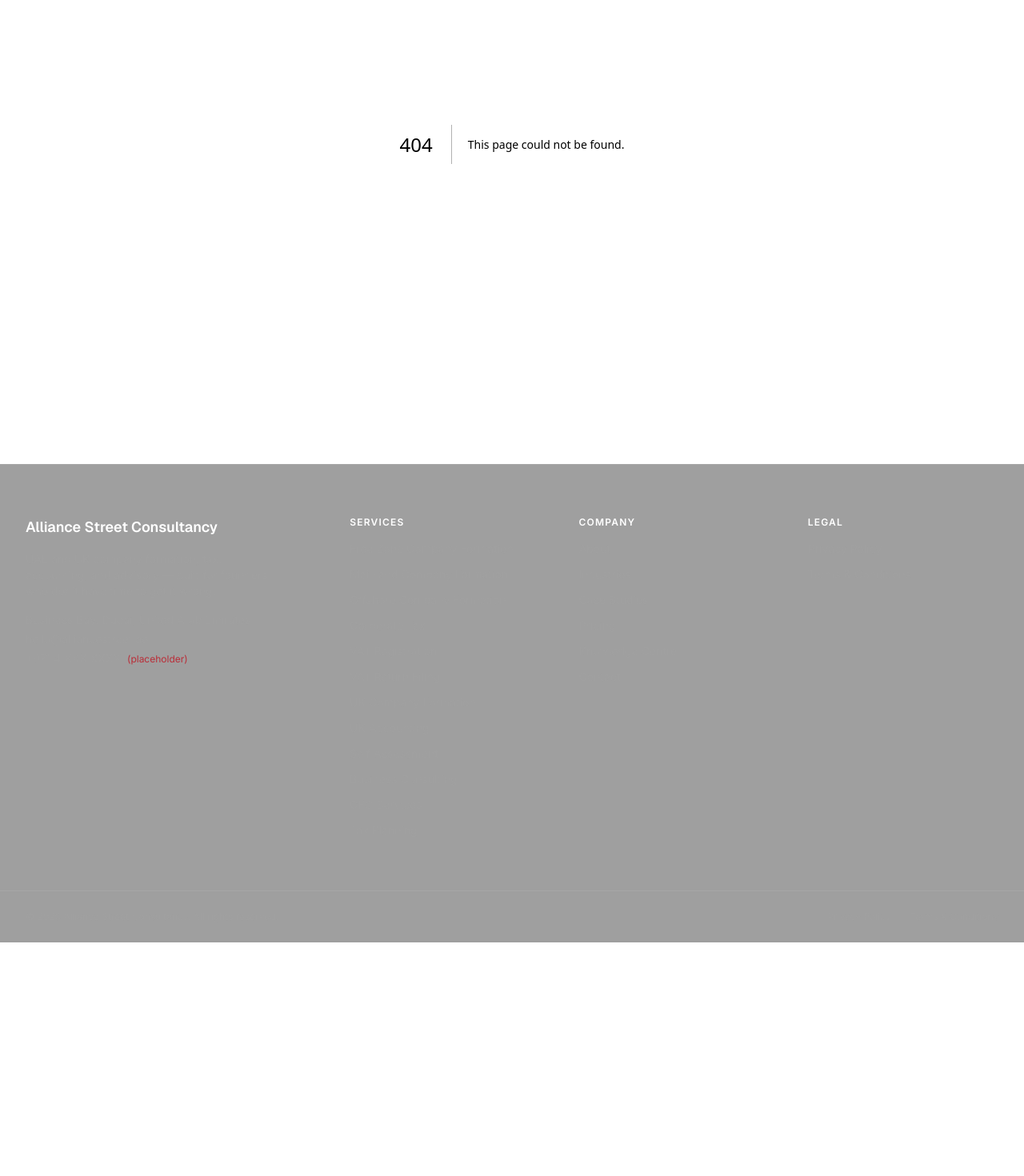
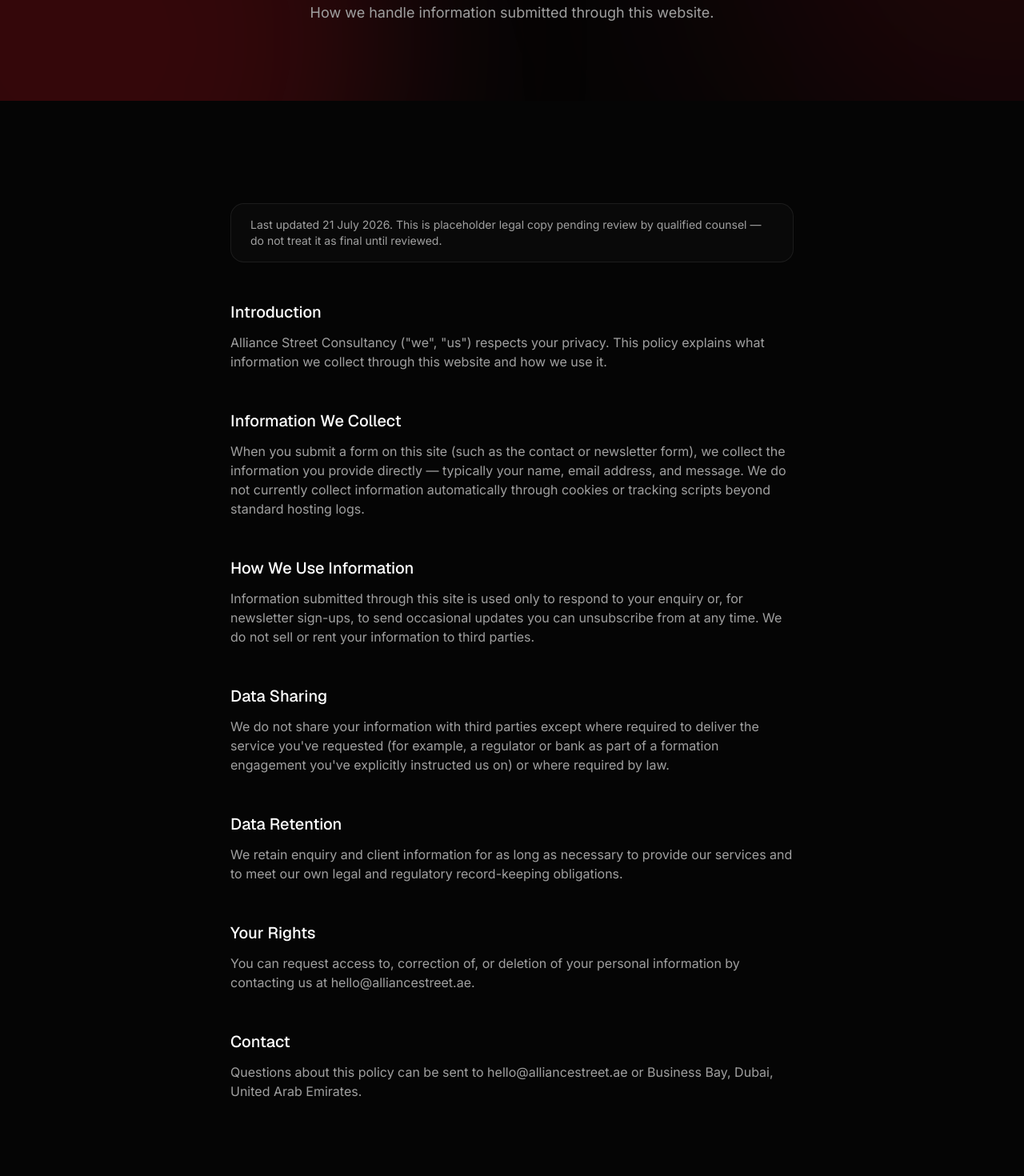
Before and after one commit to alliancestreetgoa-lang/alliance-street-consultancy-web, a Next.js app: page /privacy-policy in a window 1280 px wide. Before the commit this address had no page. Shown: the part 300-1770 px from the top of the page at 80% size. Before the commit the page ends 1478 px from the top, so only its background shows below. Built offline with nearby package versions, Linux system fonts and the light colour scheme.

Commit message:
Add Privacy Policy and Terms & Conditions pages

```diff
--- /dev/null
+++ b/src/app/privacy-policy/page.tsx
@@ -0,0 +1,48 @@
+// src/app/privacy-policy/page.tsx
+import { PageHero } from "@/components/sections/page-hero";
+import { LegalContent } from "@/components/sections/legal-content";
+import { COMPANY } from "@/lib/site-config";
+
+const SECTIONS = [
+  {
+    heading: "Introduction",
+    body: `${COMPANY.name} ("we", "us") respects your privacy. This policy explains what information we collect through this website and how we use it.`,
+  },
+  {
+    heading: "Information We Collect",
+    body: "When you submit a form on this site (such as the contact or newsletter form), we collect the information you provide directly — typically your name, email address, and message. We do not currently collect information automatically through cookies or tracking scripts beyond standard hosting logs.",
+  },
+  {
+    heading: "How We Use Information",
+    body: "Information submitted through this site is used only to respond to your enquiry or, for newsletter sign-ups, to send occasional updates you can unsubscribe from at any time. We do not sell or rent your information to third parties.",
+  },
+  {
+    heading: "Data Sharing",
+    body: "We do not share your information with third parties except where required to deliver the service you've requested (for example, a regulator or bank as part of a formation engagement you've explicitly instructed us on) or where required by law.",
+  },
+  {
+    heading: "Data Retention",
+    body: "We retain enquiry and client information for as long as necessary to provide our services and to meet our own legal and regulatory record-keeping obligations.",
+  },
+  {
+    heading: "Your Rights",
+    body: `You can request access to, correction of, or deletion of your personal information by contacting us at ${COMPANY.email}.`,
+  },
+  {
+    heading: "Contact",
+    body: `Questions about this policy can be sent to ${COMPANY.email} or ${COMPANY.address}.`,
+  },
+];
+
+export default function PrivacyPolicyPage() {
+  return (
+    <>
+      <PageHero
+        badge="Legal"
+        title="Privacy Policy"
+        subhead="How we handle information submitted through this website."
+      />
+      <LegalContent lastUpdated="21 July 2026" sections={SECTIONS} />
+    </>
+  );
+}
--- /dev/null
+++ b/src/app/terms-and-conditions/page.tsx
@@ -0,0 +1,52 @@
+// src/app/terms-and-conditions/page.tsx
+import { PageHero } from "@/components/sections/page-hero";
+import { LegalContent } from "@/components/sections/legal-content";
+import { COMPANY } from "@/lib/site-config";
+
+const SECTIONS = [
+  {
+    heading: "Introduction",
+    body: `These terms govern your use of this website and, where a separate engagement letter is signed, your engagement of ${COMPANY.name} for company formation, tax, accounting, or advisory services.`,
+  },
+  {
+    heading: "Services",
+    body: "Services described on this website are subject to a formal scope and quote agreed directly with you before any engagement begins. Nothing on this website constitutes a binding offer of services or pricing.",
+  },
+  {
+    heading: "Client Responsibilities",
+    body: "You agree to provide accurate, complete information required for formation, tax, or advisory work. Delays or errors caused by inaccurate information supplied to us are not our responsibility.",
+  },
+  {
+    heading: "Fees & Payment",
+    body: "Fees for any engagement are agreed in writing before work begins, per the pricing approach described on our Pricing page. Payment terms are set out in your individual engagement letter or invoice.",
+  },
+  {
+    heading: "Limitation of Liability",
+    body: "We provide services with reasonable skill and care but do not guarantee specific regulatory outcomes (such as visa approval timelines or bank account approval), which rest with third-party government and financial institutions.",
+  },
+  {
+    heading: "Termination",
+    body: "Either party may terminate an ongoing engagement per the notice terms set out in the relevant engagement letter. Fees for work already completed remain payable.",
+  },
+  {
+    heading: "Governing Law",
+    body: "These terms are governed by the laws of the United Arab Emirates, without prejudice to any UK-specific terms agreed separately for UK entity work.",
+  },
+  {
+    heading: "Contact",
+    body: `Questions about these terms can be sent to ${COMPANY.email} or ${COMPANY.address}.`,
+  },
+];
+
+export default function TermsAndConditionsPage() {
+  return (
+    <>
+      <PageHero
+        badge="Legal"
+        title="Terms & Conditions"
+        subhead="The terms governing use of this website and our engagements."
+      />
+      <LegalContent lastUpdated="21 July 2026" sections={SECTIONS} />
+    </>
+  );
+}
--- /dev/null
+++ b/src/components/sections/legal-content.tsx
@@ -0,0 +1,30 @@
+import { Container } from "@/components/ui/container";
+
+type LegalSection = {
+  heading: string;
+  body: string;
+};
+
+type LegalContentProps = {
+  lastUpdated: string;
+  sections: LegalSection[];
+};
+
+export function LegalContent({ lastUpdated, sections }: LegalContentProps) {
+  return (
+    <section className="py-24 sm:py-32">
+      <Container className="mx-auto flex max-w-3xl flex-col gap-12">
+        <div className="rounded-xl border border-glass-border bg-secondary/40 px-6 py-4 text-sm text-muted-foreground">
+          Last updated {lastUpdated}. This is placeholder legal copy pending review by qualified
+          counsel — do not treat it as final until reviewed.
+        </div>
+        {sections.map((section) => (
+          <div key={section.heading} className="flex flex-col gap-3">
+            <h2 className="font-display text-xl font-medium text-foreground">{section.heading}</h2>
+            <p className="text-muted-foreground">{section.body}</p>
+          </div>
+        ))}
+      </Container>
+    </section>
+  );
+}
```
